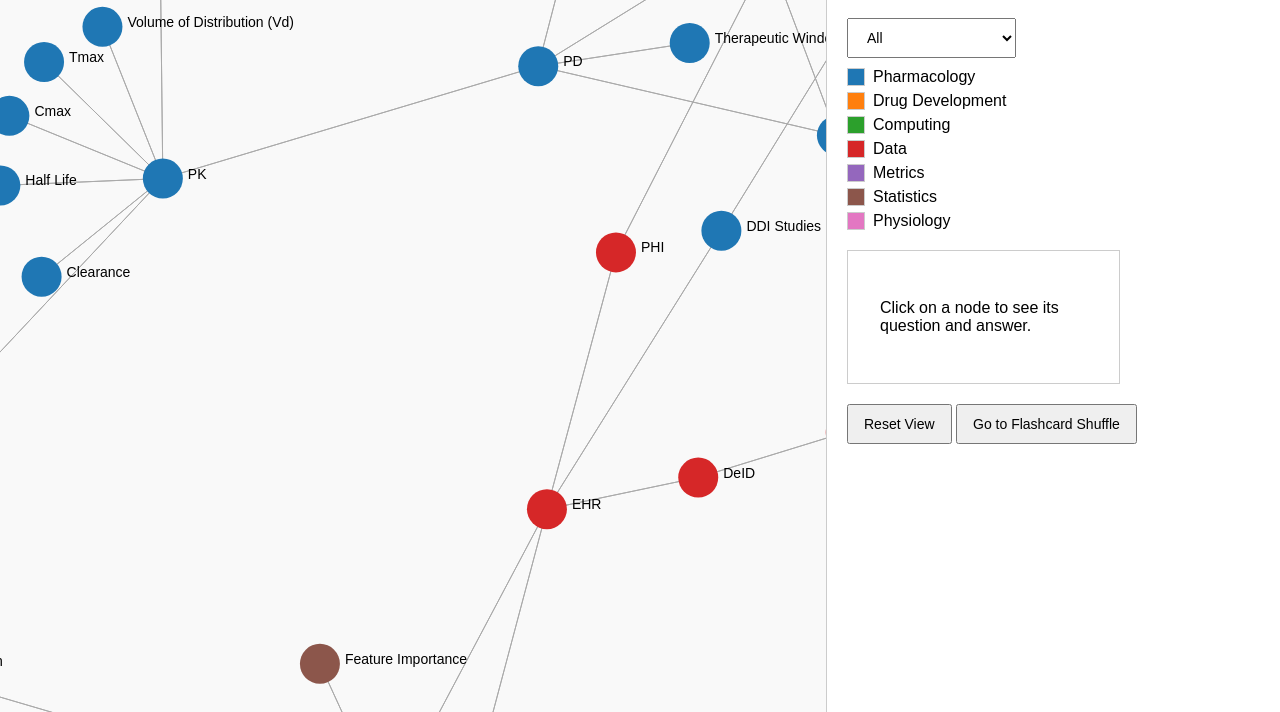
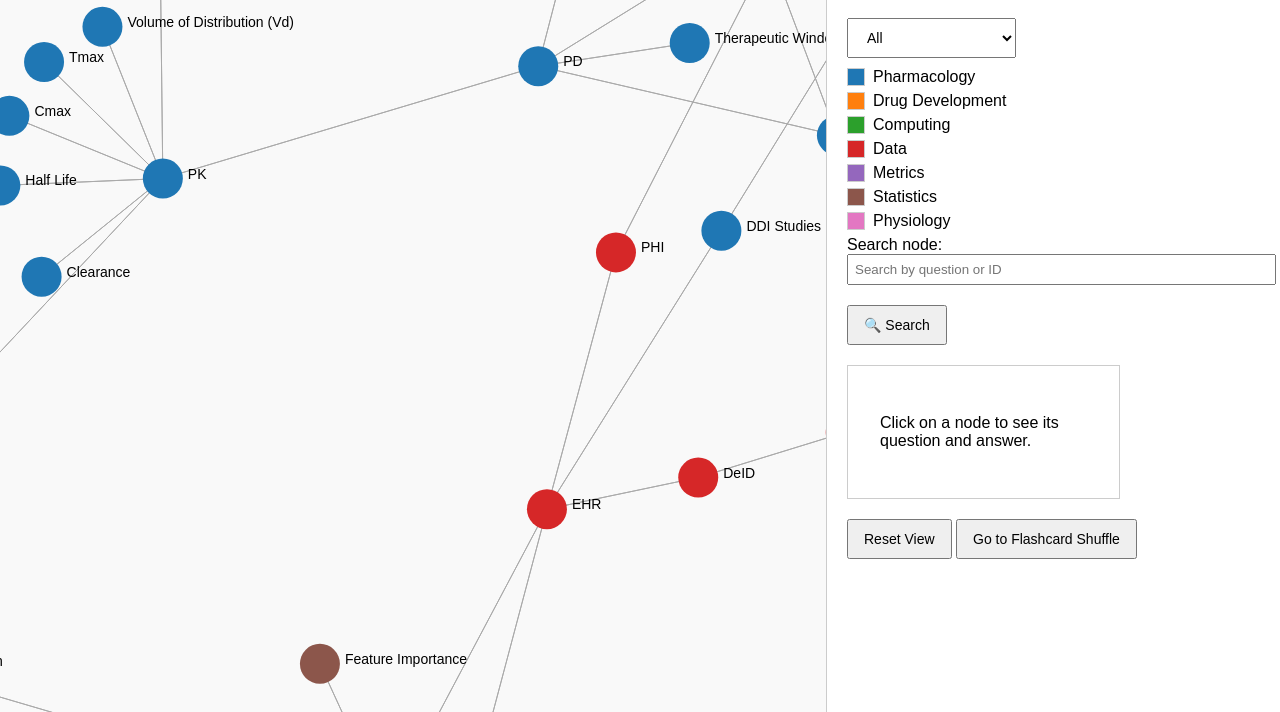
Before and after one commit to TaraSPande/flashcards-graph, a plain HTML site: page graph.html in a window 1280 px wide. Shown: the part 88-800 px from the top of the page. Drawn offline with nearby package versions, Linux system fonts and the light colour scheme.

Commit message:
add search bar

```diff
--- a/graph.html
+++ b/graph.html
@@ -19,6 +19,10 @@
 
     <div id="legend" style="margin-top: 10px;"></div>
 
+    <label for="node-search">Search node:</label><br>
+    <input type="text" id="node-search" placeholder="Search by question or ID" style="width: 100%; padding: 6px;" />
+    <button onclick="searchNode()">🔍 Search</button>
+
     <div id="qa-display" style="margin-top: 20px;">
       <p>Click on a node to see its question and answer.</p>
     </div>
```
